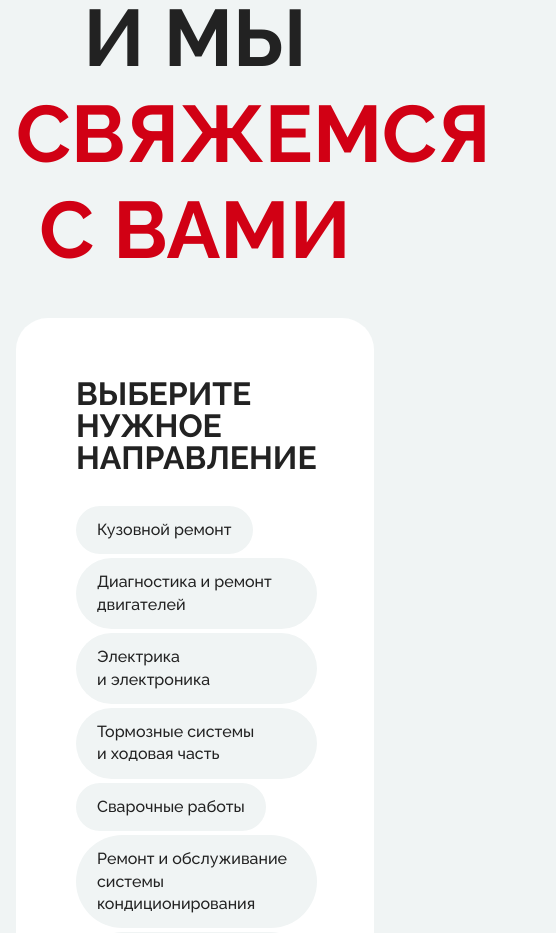
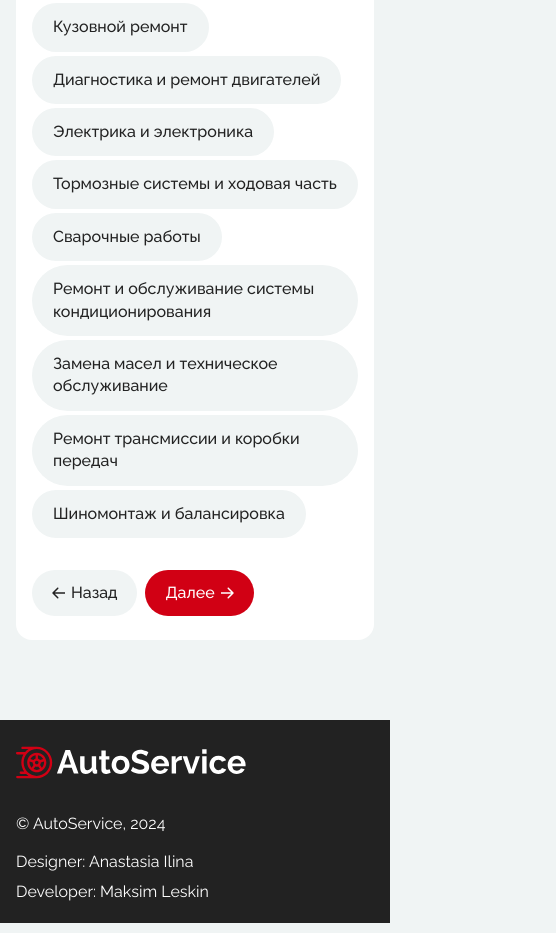
Before and after one commit to shums89/autoservice-methed, a plain HTML site: page index.html in a window 390 px wide. Shown: the part 1067-2000 px from the top of the page, 556 px wide, since content can reach past the window. Drawn offline with Linux system fonts and the light colour scheme.

Commit message:
feat: day 3. completion css coding

```diff
--- a/css/about.css
+++ b/css/about.css
@@ -137,7 +137,7 @@
   }
 }
 
-@media (max-width: 480px) {
+@media (max-width: 460px) {
   .about__bg:before {
     transform: translateY(-15%);
   }
--- a/css/contact.css
+++ b/css/contact.css
@@ -24,7 +24,12 @@
 }
 
 .form__fieldset {
+  display: none;
   margin-bottom: 32px;
+}
+
+.form__fieldset_active {
+  display: block;
 }
 
 .form__title {
@@ -129,9 +134,6 @@
   line-height: 140%;
 }
 
-.form__info-date {
-}
-
 .form__btn-wrapper {
   display: flex;
   gap: 8px;
@@ -166,3 +168,50 @@
   opacity: 0.4;
   pointer-events: none;
 }
+
+@media (max-width: 1080px) {
+  .contact {
+    padding-top: 60px;
+  }
+
+  .contact__title {
+    font-size: 60px;
+  }
+
+  .form {
+    padding: 40px;
+  }
+
+  .form__title {
+    font-size: 24px;
+  }
+}
+
+@media (max-width: 900px) {
+  .contact {
+    padding: 50px 0 100px;
+  }
+
+  .contact__title {
+    font-size: 48px;
+  }
+}
+
+@media (max-width: 660px) {
+  .contact {
+    padding: 50px 0 80px;
+  }
+
+  .contact__title {
+    font-size: 32px;
+  }
+
+  .form {
+    padding: 24px 16px;
+    border-radius: 16px;
+  }
+
+  .form__input-wrapper {
+    grid-template-columns: 1fr;
+  }
+}
--- a/css/footer.css
+++ b/css/footer.css
@@ -27,7 +27,7 @@
 
 .footer__developers {
   grid-area: developers;
-  align-self: end;
+  justify-self: end;
 }
 
 .footer__dveloper {
@@ -41,3 +41,30 @@
 .footer__developer-link:hover {
   color: #d10014;
 }
+
+@media (max-width: 660px) {
+  .footer {
+    padding: 24px 0 20px;
+  }
+
+  .footer__container {
+    grid-template-areas:
+      "logo"
+      "copyright"
+      "developers";
+    gap: 0;
+  }
+
+  .footer__logo {
+    max-width: 230px;
+    margin-bottom: 32px;
+  }
+
+  .footer__copyright {
+    margin-bottom: 16px;
+  }
+
+  .footer__developers {
+    justify-self: start;
+  }
+}
--- a/css/hero.css
+++ b/css/hero.css
@@ -115,7 +115,7 @@
   }
 }
 
-@media (max-width: 480px) {
+@media (max-width: 460px) {
   .hero {
     background-size: 208px;
   }
--- a/index.html
+++ b/index.html
@@ -51,7 +51,7 @@
       <div class="container">
         <h2 class="contact__title">Заполните форму и&nbsp;мы <span class="contact__title_red">свяжемся с&nbsp;вами</span></h2>
         <form class="contact__form form">
-          <fieldset class="form__fieldset">
+          <fieldset class="form__fieldset form__fieldset_active">
             <legend class="form__title">Выберите нужное направление</legend>
 
             <div class="form__radio-wrapper">
@@ -215,7 +215,7 @@
           </fieldset>
 
           <div class="form__btn-wrapper">
-            <button class="form__btn" type="button">
+            <button class="form__btn form__btn_prev" type="button">
               <svg width="13" height="12" viewBox="0 0 13 12" fill="none" xmlns="http://www.w3.org/2000/svg">
                 <path d="M0.46967 6.53033C0.176777 6.23744 0.176777 5.76256 0.46967 5.46967L5.24264 0.696699C5.53553 0.403806 6.01041 0.403806 6.3033 0.696699C6.59619 0.989593 6.59619 1.46447 6.3033 1.75736L2.06066 6L6.3033 10.2426C6.59619 10.5355 6.59619 11.0104 6.3033 11.3033C6.01041 11.5962 5.53553 11.5962 5.24264 11.3033L0.46967 6.53033ZM13 6.75H1V5.25H13V6.75Z" fill="currentColor" />
               </svg>
@@ -229,7 +229,7 @@
               </svg>
             </button>
 
-            <button class="form__btn form__btn_next" type="submit">Отправить</button>
+            <button class="form__btn form__btn_next" type="submit" style="display: none;">Отправить</button>
           </div>
         </form>
       </div>
```
